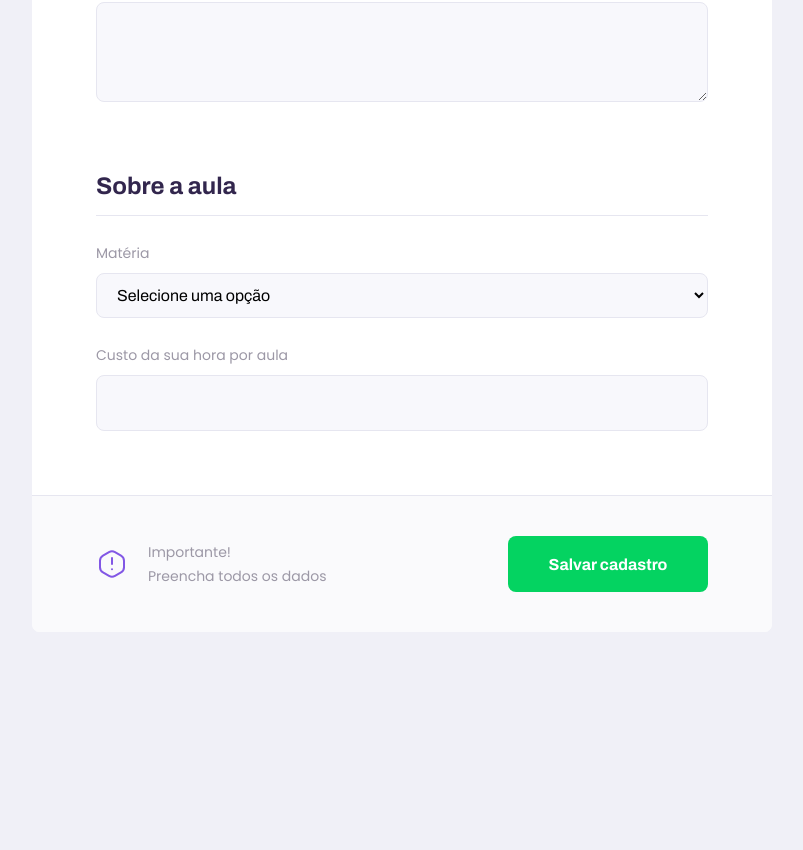
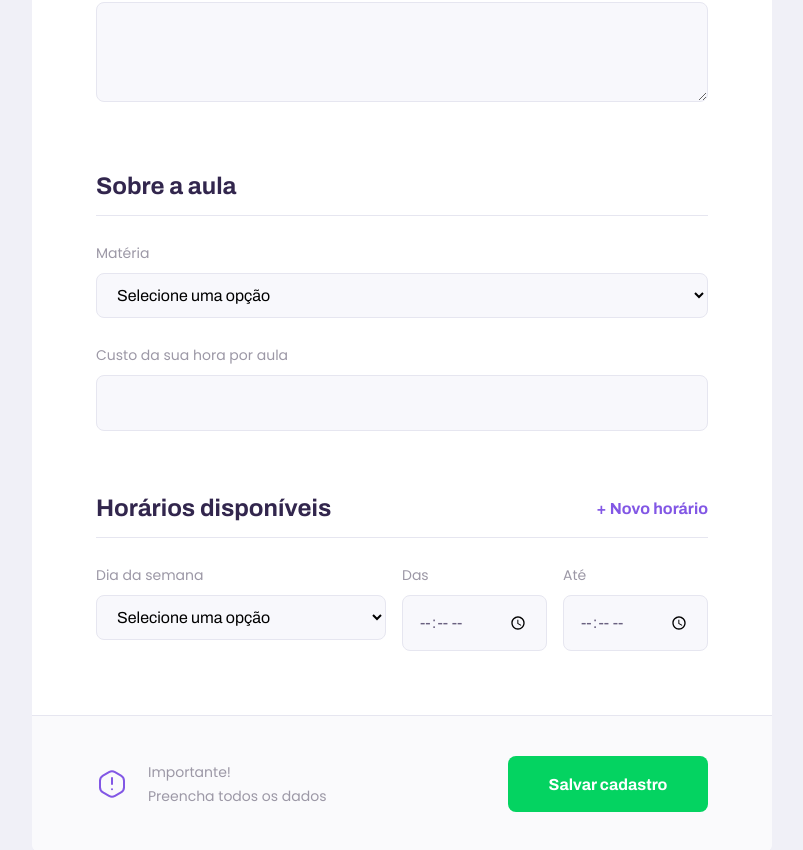
Before and after one commit to mateuspntx/proffy, a React (Create React App) app: page /give-classes in a window 1280 px wide. Shown: the part 789-1639 px from the top of the page, without its empty margins (238-1041 px from the left). Before the commit the page ends 1421 px from the top, so only its background shows below. Built offline with nearby package versions, Linux system fonts and the light colour scheme.

Commit message:
style: TeacherForm page done

```diff
--- a/src/pages/TeacherForm/index.tsx
+++ b/src/pages/TeacherForm/index.tsx
@@ -1,4 +1,5 @@
 import React from 'react';
+
 import PageHeader from '../../components/PageHeader';
 import Input from '../../components/Input';
 import Textarea from '../../components/Textarea';
@@ -49,6 +50,35 @@
                     <Input name="cost" label="Custo da sua hora por aula" />
 
                 </fieldset>
+
+                <fieldset>
+                    <legend>
+                        Horários disponíveis
+                        <button type="button">
+                        + Novo horário
+                        </button>
+                    </legend>
+
+                    <div className="schedule-item">
+                        <Select
+                            name="week_day"
+                            label="Dia da semana"
+                            options={[
+                                { value: '0', label: 'Domingo' },
+                                { value: '1', label: 'Segunda-feira' },
+                                { value: '2', label: 'Terça-feira' },
+                                { value: '3', label: 'Quarta-feira' },
+                                { value: '4', label: 'Quinta-feira' },
+                                { value: '5', label: 'Sexta-feira' },
+                                { value: '6', label: 'Sábado' },
+                            ]}
+                        />
+                        <Input name="from" label="Das" type="time" />
+                        <Input name="to" label="Até" type="time" />
+                    </div>
+
+                </fieldset>
+
                 <footer>
                     <p>
                         <img src={warningIcon} alt="Aviso importante"/>
--- a/src/pages/TeacherForm/styles.css
+++ b/src/pages/TeacherForm/styles.css
@@ -36,6 +36,20 @@
     width: 100%;
     padding-bottom: 1.6rem;
     border-bottom: 1px solid var(--color-line-in-white);
+}
+
+#page-teacher-form main fieldset legend button {
+    background: none;
+    border: 0;
+    color: var(--color-primary);
+    font: 700 1.6rem Archivo;
+    cursor: pointer;
+    transition: color 0.2s;
+    outline: none;
+}
+
+#page-teacher-form main fieldset legend button:hover {
+    color: var(--color-primary-dark);
 }
 
 #page-teacher-form main fieldset .input-block + .textarea-block,
@@ -102,6 +116,16 @@
         padding: 0 6.4rem;
     }
 
+    #page-teacher-form main .schedule-item {
+        display: grid;
+        grid-template-columns: 2fr 1fr 1fr;
+        column-gap: 1.6rem;
+    }
+
+    #page-teacher-form main .schedule-item .input-block {
+        margin-top: 0 !important;
+    }
+
     #page-teacher-form main footer {
         padding: 4.0rem 6.4rem;
         display: flex;
--- a/src/pages/TeacherList/styles.css
+++ b/src/pages/TeacherList/styles.css
@@ -26,7 +26,7 @@
 
 @media (min-width: 700px) {
     #page-teacher-list {
-        max-width: 100%;
+        max-width: 100vw;
     }
 
     #search-teachers {
@@ -37,7 +37,8 @@
         bottom: -28px;
     }
 
-    #search-teachers .input-block + .input-block {
+    #search-teachers .input-block + .input-block,
+    #search-teachers .select-block + .select-block {
         margin-top: 0;
     }
 
```
